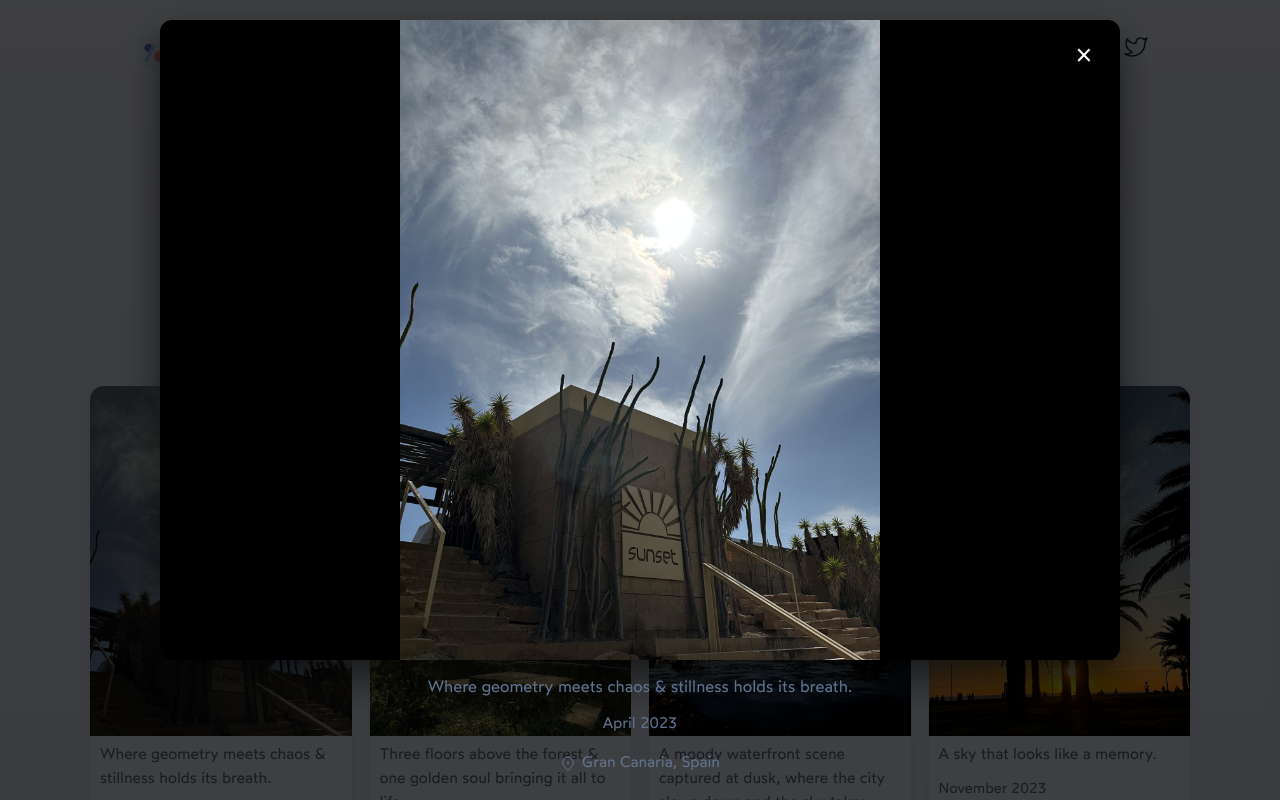
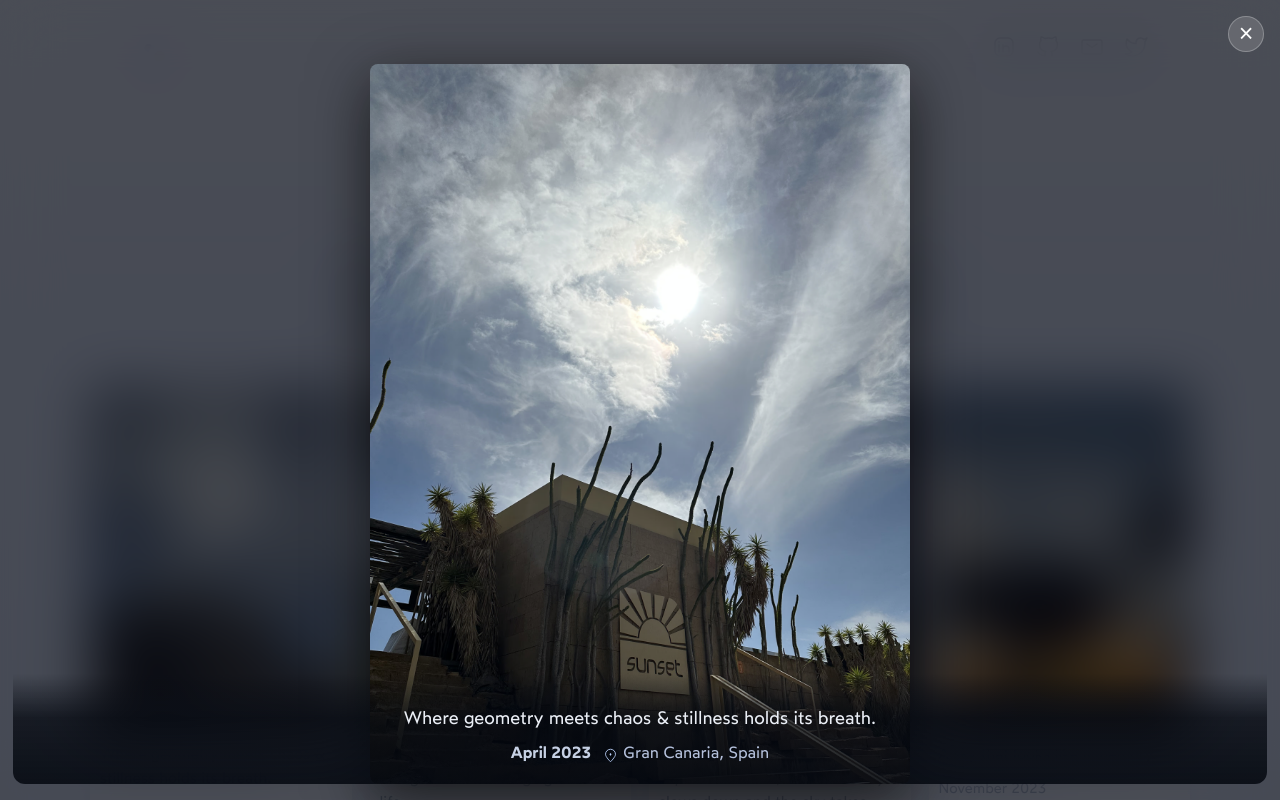
Before and after one commit to deepaktomar2032/deepaktomar2032.github.io, a SvelteKit app: page /photography in a window 1280 px wide. Both pictures are taken after a click on the button 220 px from the left and 560 px from the top of the page. Shown: the top 800 px of the page. Built offline with nearby package versions, Linux system fonts and the light colour scheme.

Commit message:
feat: integrate Mainlayout into blog and     photography pages for consistent layout

```diff
--- a/src/routes/blogs/+page.svelte
+++ b/src/routes/blogs/+page.svelte
@@ -1,4 +1,5 @@
 <script>
+  import Mainlayout from '$lib/layout/main.svelte'
   import BlogGrid from '$lib/components/layout/3-2-1-grid.svelte'
   import Section from '$lib/components/layout/section.svelte'
   import BlogPostCard from '$lib/components/base/blog-post-card.svelte'
@@ -8,6 +9,7 @@
   let { blogs } = data
 </script>
 
+<Mainlayout>
   <section id="blog">
     <Section align="top" title="All blogs">
       <div class="container">
@@ -19,3 +21,4 @@
       </div>
     </Section>
   </section>
+</Mainlayout>
--- a/src/routes/photography/+page.svelte
+++ b/src/routes/photography/+page.svelte
@@ -1,4 +1,5 @@
 <script>
+  import { onDestroy } from 'svelte'
   import Mainlayout from '$lib/layout/main.svelte'
   import Section from '$lib/components/layout/section.svelte'
   import PinIcon from '$lib/svg/pin.svelte'
@@ -9,12 +10,14 @@
   const lockScroll = () => {
     if (typeof document !== 'undefined') {
       document.body.style.overflow = 'hidden'
+      document.documentElement.style.overflow = 'hidden'
     }
   }
 
   const unlockScroll = () => {
     if (typeof document !== 'undefined') {
       document.body.style.overflow = ''
+      document.documentElement.style.overflow = ''
     }
   }
 
@@ -34,6 +37,10 @@
       closePhoto()
     }
   }
+
+  onDestroy(() => {
+    unlockScroll()
+  })
 </script>
 
 <Mainlayout>
@@ -86,7 +93,7 @@
         on:keydown={handleLightboxKeydown}
       >
         <div class="lightbox__inner">
-          <button class="lightbox__close" type="button" on:click={closePhoto} aria-label="Close photo"> × </button>
+          <button class="lightbox__close" type="button" on:click={closePhoto} aria-label="Close photo">×</button>
 
           <div class="lightbox__image-wrapper">
             <img
@@ -95,20 +102,24 @@
               loading="lazy"
               decoding="async"
             />
+            {#if photos[activePhotoIndex].caption || photos[activePhotoIndex].date || photos[activePhotoIndex].location}
+              <div class="lightbox__meta">
                 {#if photos[activePhotoIndex].caption}
                   <div class="lightbox__caption">{photos[activePhotoIndex].caption}</div>
                 {/if}
-
+                {#if photos[activePhotoIndex].date || photos[activePhotoIndex].location}
+                  <div class="lightbox__meta-row">
                     {#if photos[activePhotoIndex].date}
                       <div class="lightbox__date">{photos[activePhotoIndex].date}</div>
                     {/if}
-
                     {#if photos[activePhotoIndex].location}
                       <div class="lightbox__location">
-                <span class="lightbox__location-icon" aria-hidden="true">
-                  <PinIcon />
-                </span>
+                        <span class="lightbox__location-icon" aria-hidden="true"><PinIcon /></span>
                         <span class="lightbox__location-text">{photos[activePhotoIndex].location}</span>
+                      </div>
+                    {/if}
+                  </div>
+                {/if}
               </div>
             {/if}
           </div>
@@ -215,84 +226,118 @@
     position: fixed;
     inset: 0;
     z-index: 40;
-    background: rgba(0, 0, 0, 0.75);
+    background: rgba(8, 10, 20, 0.72);
+    backdrop-filter: blur(28px) saturate(1.1);
+    -webkit-backdrop-filter: blur(28px) saturate(1.1);
     display: flex;
     align-items: center;
     justify-content: center;
-    padding: 16px;
+    overflow-y: auto;
+    padding: 60px 12px 12px;
   }
 
   .lightbox__inner {
     position: relative;
-    max-width: min(960px, 100%);
-    width: 100%;
-    max-height: 100%;
     display: flex;
     align-items: center;
     justify-content: center;
+    width: 100%;
+    max-width: min(98vw, 1400px);
+    background: transparent;
+  }
+
+  .lightbox__close {
+    position: fixed;
+    top: 16px;
+    right: 16px;
+    border: none;
+    border-radius: 999px;
+    background: rgba(255, 255, 255, 0.15);
+    border: 1.5px solid rgba(255, 255, 255, 0.25);
+    color: #fff;
+    width: 36px;
+    height: 36px;
+    cursor: pointer;
+    font-size: 1.4rem;
+    line-height: 1;
+    display: flex;
+    align-items: center;
+    justify-content: center;
+    transition: background 0.2s;
+    &:hover {
+      background: rgba(255, 255, 255, 0.28);
+    }
   }
 
   .lightbox__image-wrapper {
+    display: flex;
+    justify-content: center;
     width: 100%;
-    max-width: 960px;
+    position: relative;
+    background: transparent;
+  }
+
+  .lightbox__image-wrapper img {
+    max-width: 100%;
+    max-height: calc(100vh - 80px);
+    width: auto;
+    height: auto;
+    object-fit: contain;
+    border-radius: 8px;
+    box-shadow: 0 16px 60px rgba(0, 0, 0, 0.65);
+    background: transparent;
+    display: block;
+  }
+
+  .lightbox__meta {
+    position: absolute;
+    left: 0;
+    right: 0;
+    bottom: 0;
+    border-radius: 0 0 12px 12px;
+    padding: 32px 20px 16px;
     display: flex;
     flex-direction: column;
     align-items: center;
-    gap: 12px;
-  }
-
-  .lightbox__image-wrapper img {
-    width: 100%;
-    max-height: calc(100vh - 160px);
-    object-fit: contain;
-    border-radius: 12px;
-    box-shadow: 0 18px 40px rgba(0, 0, 0, 0.6);
-    background: #000;
+    gap: 8px;
+    background: linear-gradient(180deg, rgba(4, 8, 16, 0) 0%, rgba(4, 8, 16, 0.72) 40%, rgba(4, 8, 16, 0.88) 100%);
   }
 
   .lightbox__caption {
-    padding: 4px 8px 0;
-    font-size: 0.9rem;
-    color: var(--text-light-color);
+    font-size: 1rem;
+    color: rgba(244, 248, 255, 0.96);
     text-align: center;
+    line-height: 1.55;
+    max-width: 68ch;
+    text-wrap: balance;
+  }
+
+  .lightbox__meta-row {
+    display: inline-flex;
+    align-items: center;
+    justify-content: center;
+    gap: 12px;
+    flex-wrap: wrap;
   }
 
   .lightbox__date {
-    padding: 0 8px 2px;
-    font-size: 0.85rem;
-    color: var(--text-muted-color, var(--text-light-color));
+    font-size: 0.9rem;
+    font-weight: 600;
+    color: rgba(220, 231, 252, 0.9);
   }
 
   .lightbox__location {
     display: inline-flex;
     align-items: center;
-    gap: 6px;
-    padding: 0 8px 4px;
-    font-size: 0.85rem;
-    color: var(--text-light-color);
+    gap: 5px;
+    font-size: 0.9rem;
+    color: rgba(210, 225, 255, 0.85);
   }
 
   .lightbox__location-icon {
-    width: 16px;
-    height: 16px;
+    width: 15px;
+    height: 15px;
     display: inline-flex;
-  }
-
-  .lightbox__close {
-    position: absolute;
-    top: 16px;
-    right: 16px;
-    border: none;
-    border-radius: 999px;
-    background: rgba(0, 0, 0, 0.85);
-    color: #fff;
-    width: 40px;
-    height: 40px;
-    cursor: pointer;
-    font-size: 1.6rem;
-    line-height: 1;
-    display: flex;
-    align-items: center;
-    justify-content: center;
+    color: rgba(193, 214, 255, 0.9);
   }
 </style>
```
Lines whose indentation alone changed are shown as unchanged.
